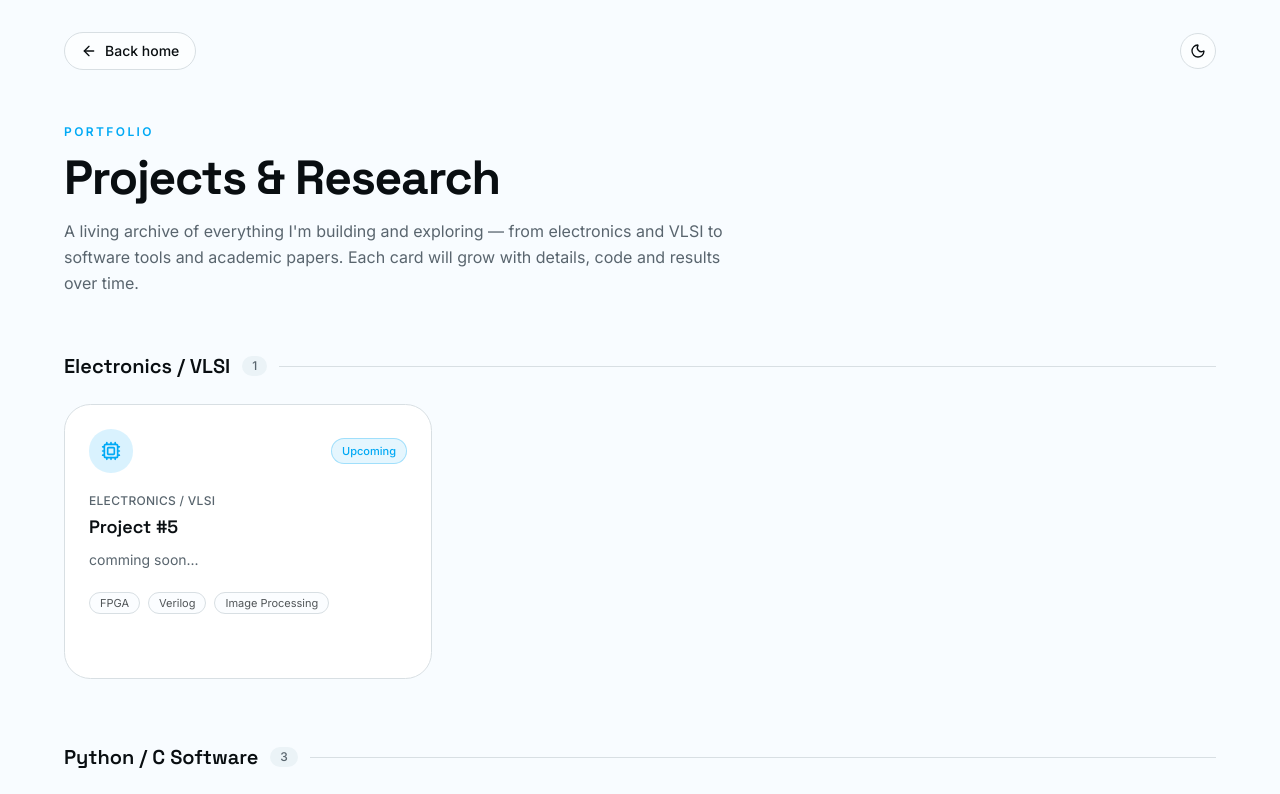
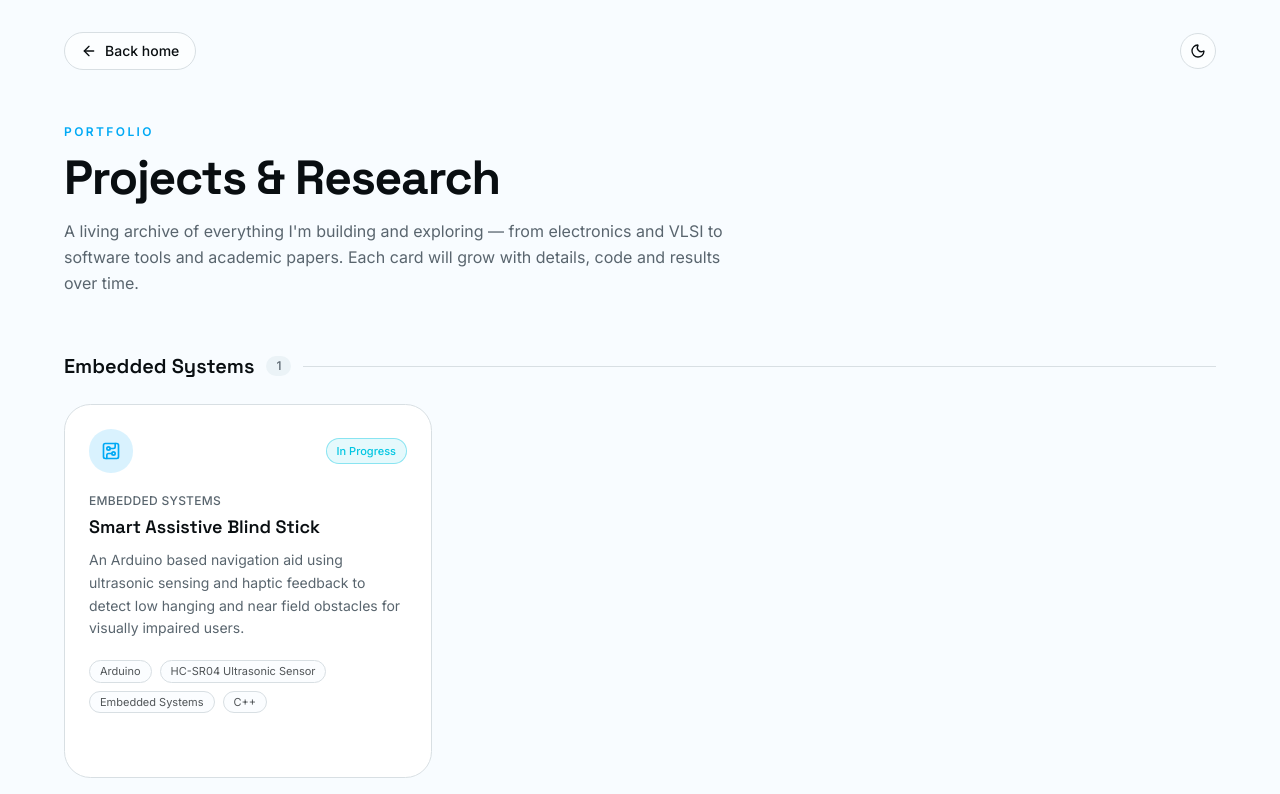
Before and after one commit to amruthsankar/amruthsankar, a Next.js app: page /projects in a window 1280 px wide. Shown: the top 794 px of the page. Built offline with nearby package versions, Linux system fonts and the light colour scheme.

Commit message:
Update page.tsx

```diff
--- a/app/projects/page.tsx
+++ b/app/projects/page.tsx
@@ -13,6 +13,7 @@ export const metadata: Metadata = {
 }
 
 const categories = [
+  'Embedded Systems',
   'Electronics / VLSI',
   'Python / C Software',
   'Academic Research',
```
